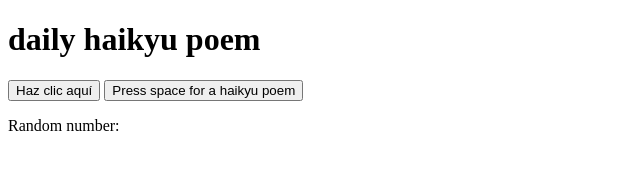
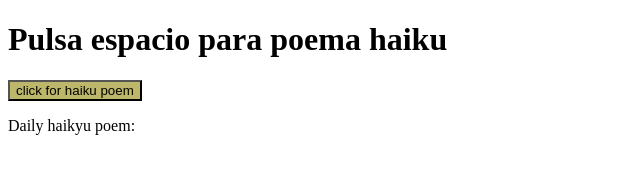
Before and after one commit to Value-nil/hackathon-website, a plain HTML site: page haikyu_poems_generator.html in a window 1280 px wide. Shown: the whole page, without its empty margins (0-640 px from the left). Drawn offline with Linux system fonts and the light colour scheme.

Commit message:
Update haikyu_poems_generator.html
el boton online no funciona por que requiere algo mas de javascript pero sigue funcionando lo de pulsar espacio

```diff
--- a/haikyu_poems_generator.html
+++ b/haikyu_poems_generator.html
@@ -1,10 +1,9 @@
 <!DOCTYPE html>
 <html>
 <head>
-    <h1>daily haikyu poem</h1>
-    <button class="miBoton">Haz clic aquí</button>
+    <title>Random Number Generator</title>
     <script>
-        var numbers = {
+         var numbers = {
             1: 'Libros abiertos\n el saber es un tesoro\n estudia con pasión.',
             2: 'Páginas en blanco\n tu mente es un lienzo\n pinta con conocimiento.',
             3: 'Cada palabra cuenta\n cada letra es un paso\n el estudio te guía.',
@@ -36,18 +35,27 @@
         }
 
         window.onkeyup = function(e) {
-
-            if () {
+            if (e.keyCode == 32) {
                 generateRandomNumber();
             }
         }
+
+
     </script>
 </head>
 <body>
 
-<button onclick="">Press space for a haikyu poem</button>
+<h1>Pulsa espacio para poema haiku</h1>
+<a>
+    <button onclick="doNumber" style="background-color: darkkhaki;color: #000;">click for haiku poem</button>
+</a>
+<p id="tester"> <span id="randomNumber"></span></p>
+<p>Daily haikyu poem: <span id="randomNumber"></span></p>
+<script>
+    function doSomething(){
 
-<p>Random number: <span id="randomNumber"></span></p>
+    }
+</script>
 
 </body>
 </html>
```
